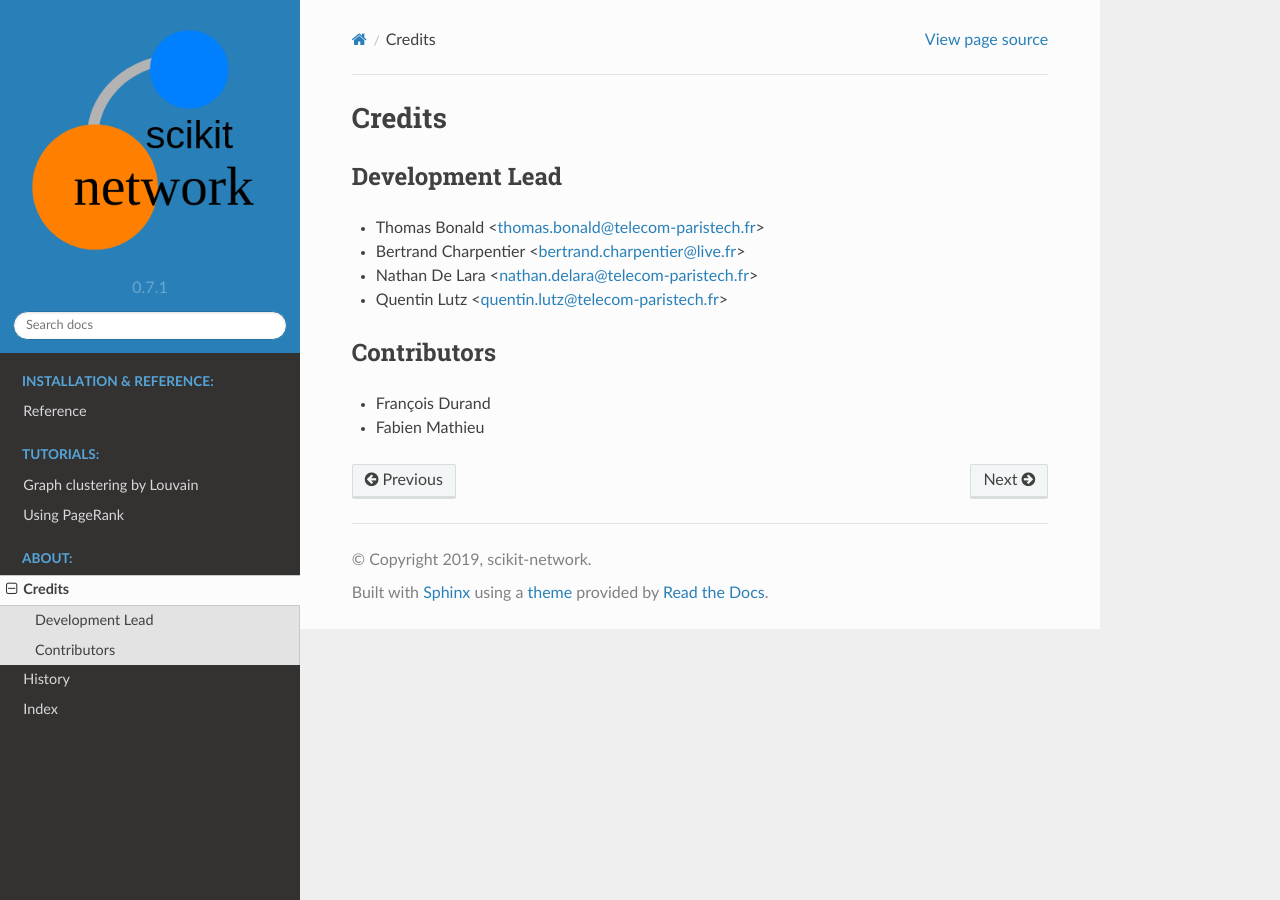
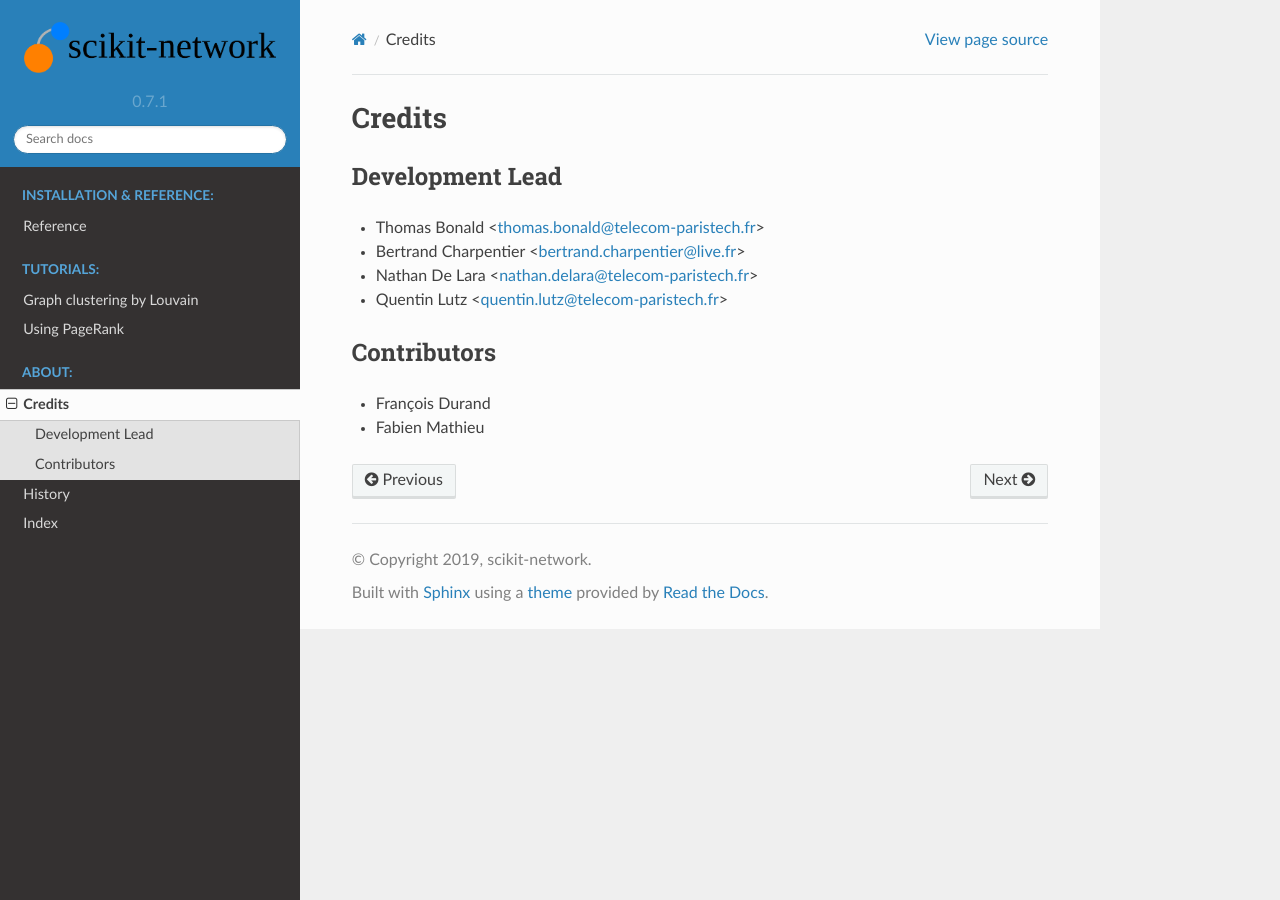
Before and after one commit to sknetwork-team/scikit-network, a Sphinx documentation site: the page built from docs/authors.rst, in a window 1280 px wide. Built offline with Sphinx 7.4.7 and the Read the Docs theme 2.0.0, drawn with Linux system fonts in a browser that asks for light colours; pages that are not in the unit, such as notebooks, are missing from menus; the version number is read from the project's files by our own code.

Commit message:
Changed logo in docs

```diff
--- a/docs/conf.py
+++ b/docs/conf.py
@@ -95,7 +95,7 @@ todo_include_todos = False
 # a list of builtin themes.
 #
 html_theme = 'sphinx_rtd_theme'
-html_logo = '../images/logo_sknetwork.png'
+html_logo = '../images/logo_sknetwork_long.png'
 html_theme_options = {
     'logo_only': True
 }
```
